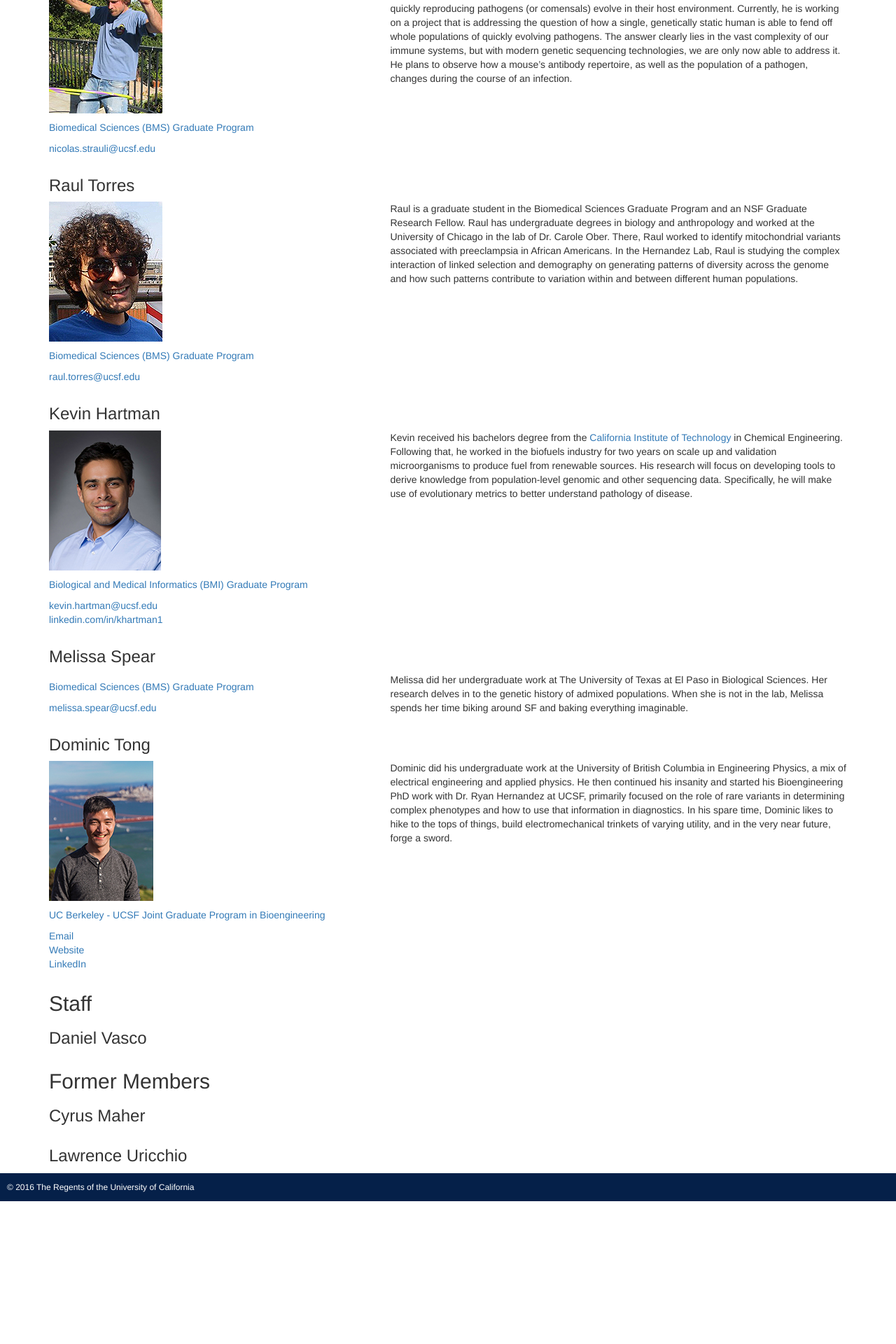
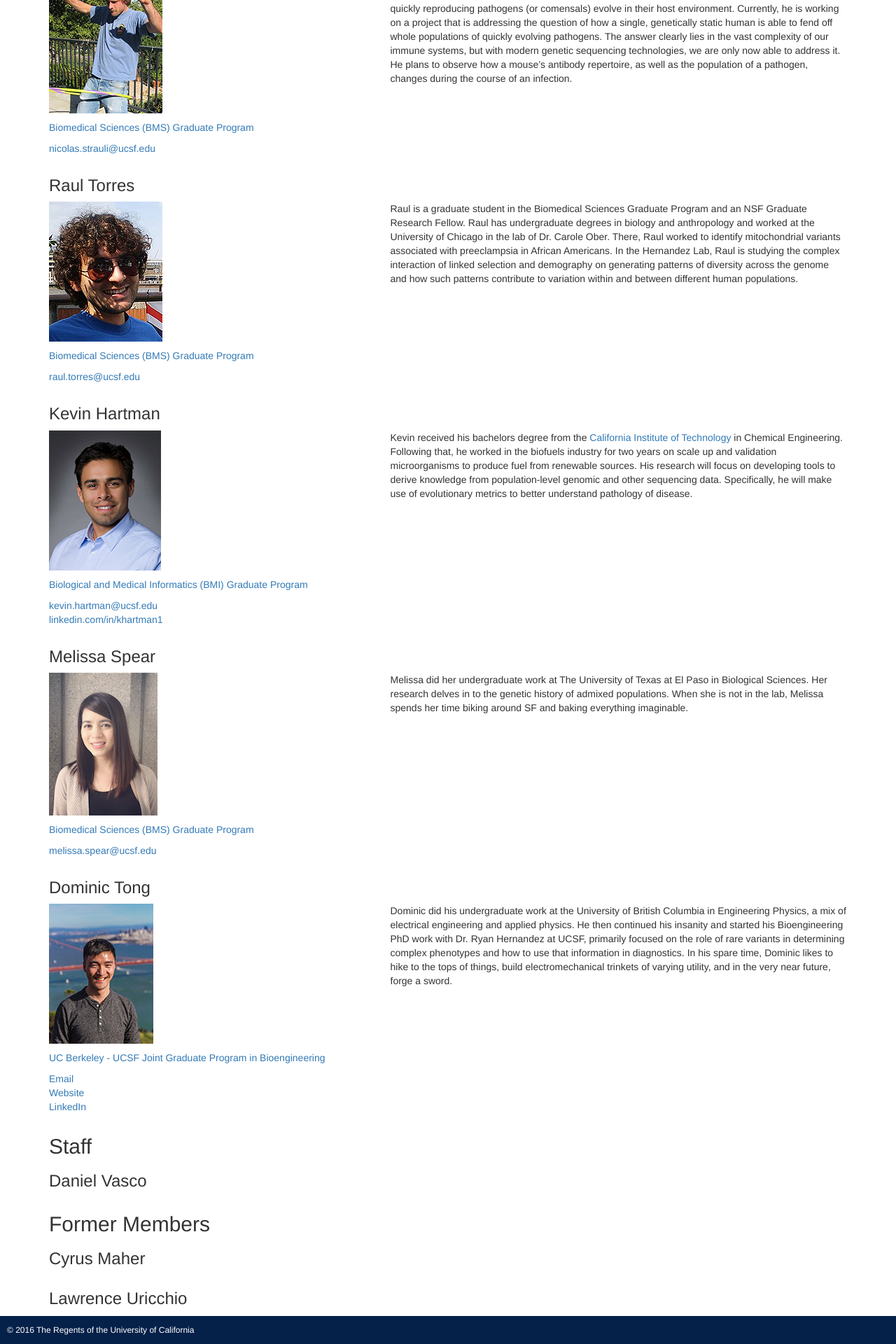
Before and after one commit to HernandezLab/hernandezlab.github.io, a Jekyll site: the page built from people/index.html, in a window 1280 px wide. Shown: the part 1021-2941 px from the top of the page at 70% size. Built offline with Jekyll 4.4.1, drawn with Linux system fonts in a browser that asks for light colours; nearby versions of some CDN libraries; before the commit the page ends 2737 px from its top, so only the background shows below that.

Commit message:
Update members.yml

```diff
--- a/_data/members.yml
+++ b/_data/members.yml
@@ -49,6 +49,7 @@
       affiliation: "[Biomedical Sciences (BMS) Graduate Program](https://bms.ucsf.edu/)"
       bio: /people/melissa-spear.md
       contact: "[melissa.spear@ucsf.edu](mailto:melissa.spear@ucsf.edu)"
+      image: /static/img/headshot_spear2.jpg
       name: "Melissa Spear"
     -
       affiliation: "[UC Berkeley - UCSF Joint Graduate Program in Bioengineering](http://bioegrad.berkeley.edu/)"
```
